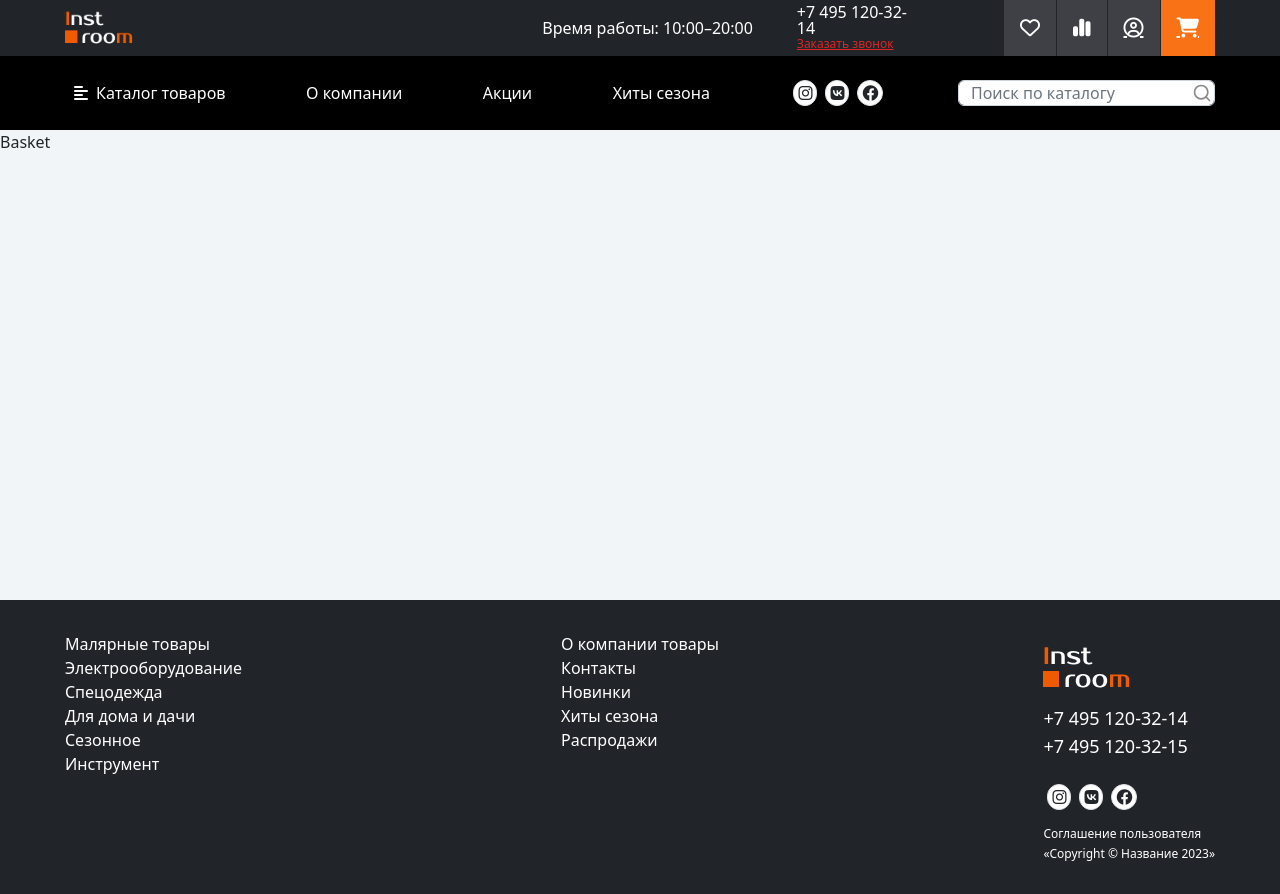
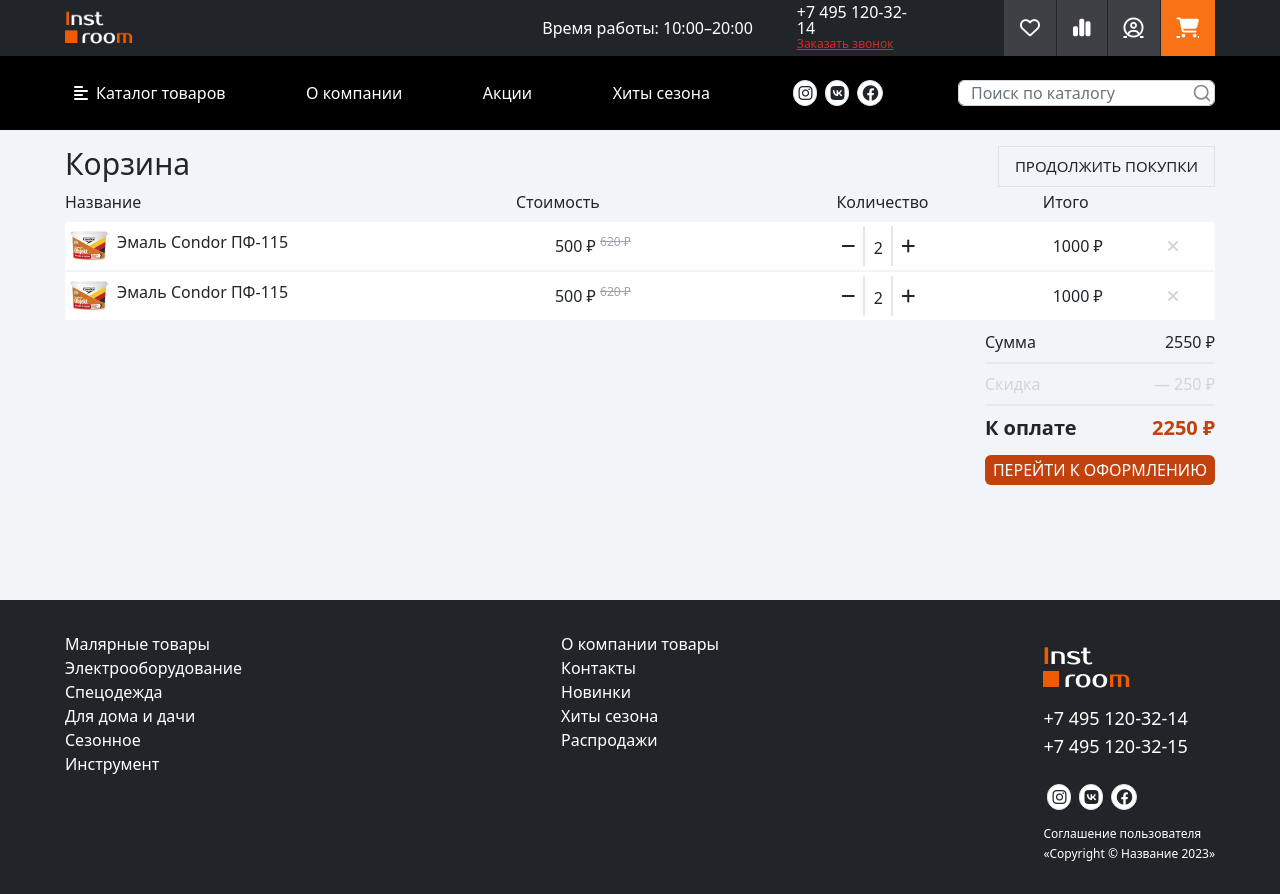
Before and after one commit to Jasur893/eccomerce-building, a React (Create React App) app: page /basket in a window 1280 px wide. Built offline with nearby package versions, Linux system fonts and the light colour scheme.

Commit message:
added others

```diff
--- a/src/App.js
+++ b/src/App.js
@@ -12,6 +12,7 @@
 import News from './Components/News'
 import PersonalArea from './Components/PersonalArea'
 import Basket from './Components/Basket'
+import Ordering from './Components/Ordering'
 
 function App() {
   return (
@@ -30,6 +31,7 @@
             <Route path='/news' element={<News />} />
             <Route path='/lichniy-kabinet/*' element={<PersonalArea/>}/>
             <Route path='/basket' element={<Basket/>} />
+            <Route path='/ordering/*' element={<Ordering />} />
           </Routes>
         </div>
       <Footer />
--- a/src/Components/Basket.jsx
+++ b/src/Components/Basket.jsx
@@ -1,5 +1,87 @@
+import { Link } from 'react-router-dom'
+import foto from '../img/comparisionCard/comparisionCard01.png'
+
 export default function Basket() {
   return (
-    <div>Basket</div>
+    <div className='bg-slate-100 pt-3'>
+      <div className='container_content'>
+        <div className='relative mb-2'>
+        <h3 className='mb-0 text-xl sm:text-3xl'>Корзина</h3>
+        <button className='text-[10px]  sm:text-[15px] absolute top-0 right-0 py-2 px-3 border'>ПРОДОЛЖИТЬ ПОКУПКИ</button>
+        </div>
+
+        <div className='grid grid-cols-7 text-[10px] sm:text-[16px]'>
+          <div className='col-span-2'>Название</div>
+          <div className='col-span-2 text-center'>Стоимость</div>
+          <div className='flex justify-evenly col-span-3'>
+            <div className=' text-center'>Количество</div>
+            <div className='text-center pr-3'>Итого</div>
+          </div>
+        </div>
+
+        <div className='flex flex-col gap-y-[2px] mt-2 pb-3'>
+          <div className='hover:drop-shadow-xl grid grid-cols-6 bg-white align-center px-1 sm:px-3 py-1 sm:py-3'>
+            <div className='flex gap-x-2 col-span-2'>
+              <img src={foto} className='w-[30px] sm:w-[40px] h-[30px] sm:h-[40px]' alt="img" />
+              <div className='pt-1 text-[10px] md:text-[16px]'>Эмаль Condor ПФ-115</div>
+            </div>
+
+            <div className='flex justify-around col-span-3 '>
+              <div className='text-[10px] sm:text-[16px] text-center pt-2'>500 ₽ <sup className='text-gray-400 line-through text-[8px] sm:text-[12px]'>620 ₽</sup></div>
+              <div className='text-[10px] sm:text-[16px] flex justify-center align-center gap-2'>
+                <button className='hover:text-orange-700'><i className="fa-solid fa-minus"></i></button>
+                <p className='w-[30px] border-r-2 border-l-2 text-center mb-0 pt-[10px]'>2</p>
+                <button className='hover:text-orange-700'><i className="fa-solid fa-plus"></i></button>
+              </div>
+            </div>
+
+            <div className='flex justify-around col-span-1'>
+              <div className='text-[10px] sm:text-[16px] pt-2'>1000 ₽</div>
+              <div className=' pt-2'><i className="hover:text-gray-900 text-gray-300 fa-solid fa-xmark"></i></div>
+            </div>
+          </div>
+
+          <div className='hover:drop-shadow-xl grid grid-cols-6 bg-white align-center px-1 sm:px-3 py-1 sm:py-3'>
+            <div className='flex gap-x-2 col-span-2'>
+              <img src={foto} className='w-[30px] sm:w-[40px] h-[30px] sm:h-[40px]' alt="img" />
+              <div className='pt-1 text-[10px] md:text-[16px]'>Эмаль Condor ПФ-115</div>
+            </div>
+
+            <div className='flex justify-around col-span-3 '>
+              <div className='text-[10px] sm:text-[16px] text-center pt-2'>500 ₽ <sup className='text-gray-400 line-through text-[8px] sm:text-[12px]'>620 ₽</sup></div>
+              <div className='text-[10px] sm:text-[16px] flex justify-center align-center gap-2'>
+                <button className='hover:text-orange-700'><i className="fa-solid fa-minus"></i></button>
+                <p className='w-[30px] border-r-2 border-l-2 text-center mb-0 pt-[10px]'>2</p>
+                <button className='hover:text-orange-700'><i className="fa-solid fa-plus"></i></button>
+              </div>
+            </div>
+
+            <div className='flex justify-around col-span-1'>
+              <div className='text-[10px] sm:text-[16px] pt-2'>1000 ₽</div>
+              <div className=' pt-2'><i className="hover:text-gray-900 text-gray-300 fa-solid fa-xmark"></i></div>
+            </div>
+          </div>
+
+         <div className='flex justify-end'>
+          <div>
+              <div className='flex justify-between border-b-2 py-2 text-[10px] sm:text-[16px]'>
+                <span>Сумма</span>
+                <span>2550 ₽</span>
+              </div>
+              <div className='flex justify-between text-gray-300 border-b-2 py-2 text-[10px] sm:text-[16px]'>
+                <span>Скидка</span>
+                <span>— 250 ₽</span>
+              </div>
+              <div className='flex justify-between text-xl mb-2  py-2 font-semibold text-[13px] sm:text-[20px]'>
+                <span>К оплате</span>
+                <span className='text-orange-700'>2250 ₽</span>
+              </div>
+              <Link to='/ordering' className='text-[10px] sm:text-[16px] px-2 py-1 no-underline rounded-md hover:bg-orange-800 bg-orange-700 text-white'>ПЕРЕЙТИ К ОФОРМЛЕНИЮ</Link>
+            </div>
+         </div>
+
+        </div>
+      </div>
+    </div>
   )
 }
--- /dev/null
+++ b/src/Components/DataBuyer.jsx
@@ -0,0 +1,7 @@
+export default function DataBuyer() {
+  return (
+    <div>
+
+    </div>
+  )
+}
--- /dev/null
+++ b/src/Components/Delivery.jsx
@@ -0,0 +1,5 @@
+export default function Delivery() {
+  return (
+    <div>Delivery</div>
+  )
+}
--- /dev/null
+++ b/src/Components/Ordering.jsx
@@ -0,0 +1,56 @@
+import { NavLink, Route, Routes } from 'react-router-dom'
+import DataBuyer from './DataBuyer'
+import Delivery from './Delivery'
+import Payment from './Payment'
+
+export default function Ordering() {
+  let isActiveStyle = {
+    color: '#000',
+  }
+
+  return (
+    <div className='bg-slate-100 pt-3'>
+      <div className='container_content'>
+        <h3 className='mb-0 text-xl sm:text-3xl'>Оформление заказа</h3>
+
+        <div className='bg-white rounded-tr-md grid rounded-tl-md grid-cols-12'>
+          <div className='px-3 col-span-9'>
+            <div className='flex gap-5 py-3 text-xl'>
+              <NavLink
+                style={({ isActive }) => (isActive ? isActiveStyle : undefined)}
+                className='hover:text-current text-gray-300 no-underline'
+                to='data-buyer'
+              >
+                Данные покупателя
+              </NavLink>
+              <NavLink
+                style={({ isActive }) => (isActive ? isActiveStyle : undefined)}
+                className='hover:text-current text-gray-300 no-underline'
+                to='delivery'
+              >
+                Доставка
+              </NavLink>
+              <NavLink
+                style={({ isActive }) => (isActive ? isActiveStyle : undefined)}
+                className='hover:text-current text-gray-300 no-underline'
+                to='payment'
+              >
+                Оплата
+              </NavLink>
+            </div>
+
+            <div>
+              <Routes>
+                <Route path='data-buyer' element={<DataBuyer />} />
+                <Route path='delivery' element={<Delivery />} />
+                <Route path='payment' element={<Payment />} />
+              </Routes>
+            </div>
+          </div>
+
+          <div className='col-span-3'>2</div>
+        </div>
+      </div>
+    </div>
+  )
+}
--- /dev/null
+++ b/src/Components/Payment.jsx
@@ -0,0 +1,5 @@
+export default function Payment() {
+  return (
+    <div>Payment</div>
+  )
+}
```
